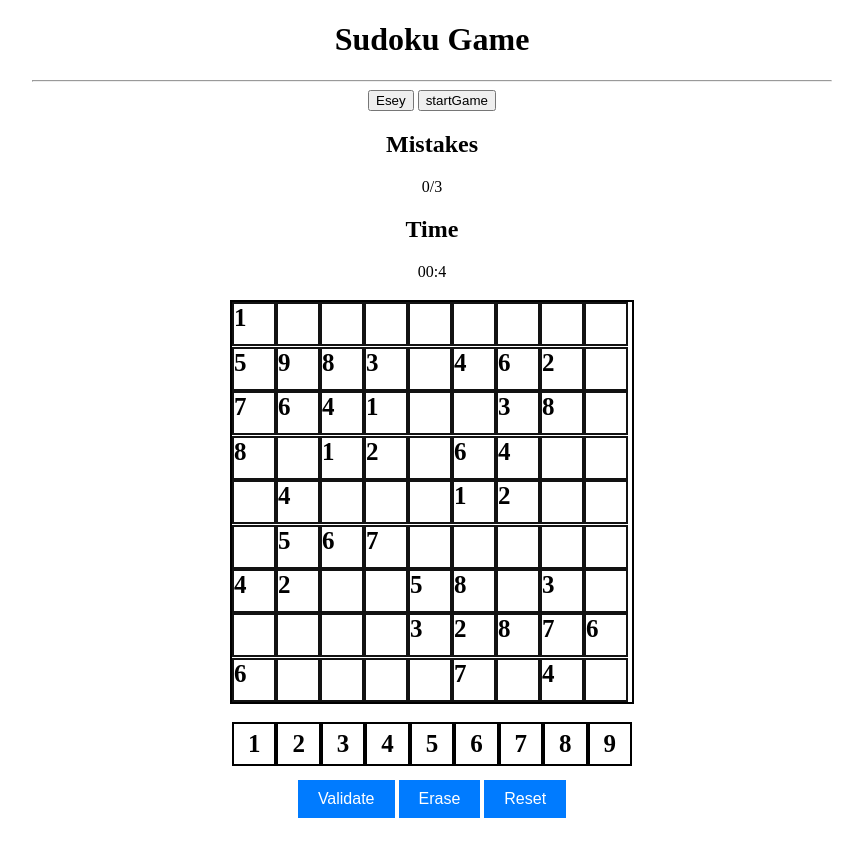
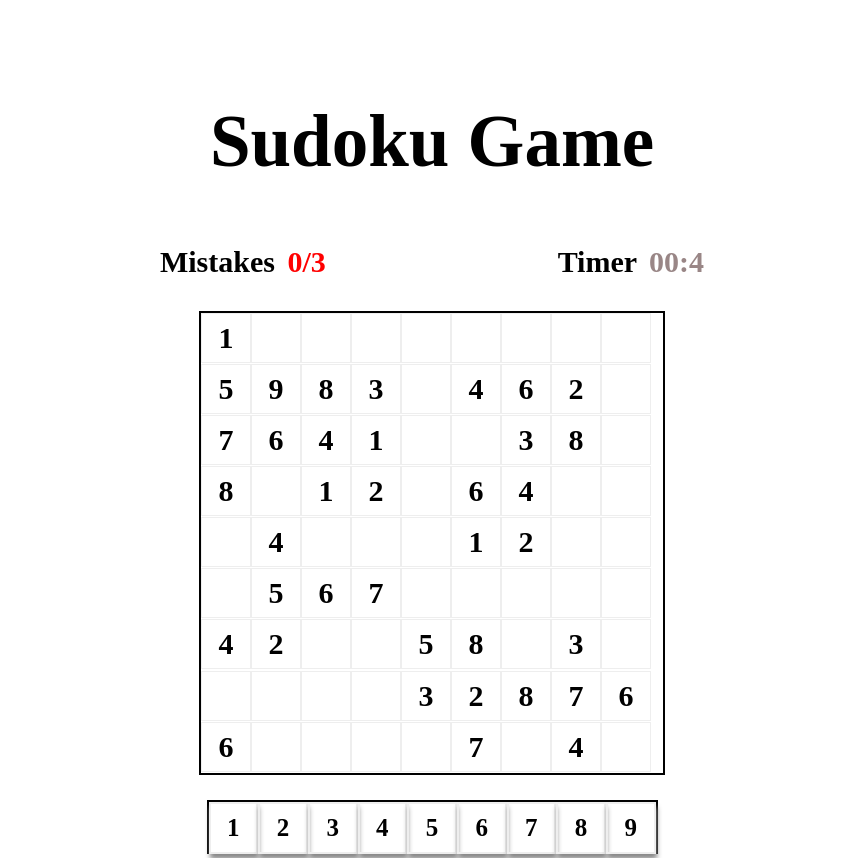
Before and after one commit to zainabkarim18/sudoku-game, a plain HTML site: page index.html in a window 1280 px wide. Shown: the top 858 px of the page, without its empty margins (208-1071 px from the left). Before the commit the page ends 829 px from the top, so only its background shows below. Drawn offline with Linux system fonts and the light colour scheme.

Commit message:
update css

```diff
--- a/css/style.css
+++ b/css/style.css
@@ -2,17 +2,47 @@
   max-width: 800px;
   height: 800px;
   margin: auto;
+  margin-top: 100px;
   text-align: center;
+}
+
+h1{
+  font-size: 73px;
+}
+.header {
+  display: flex;
+  justify-content: space-around;
+  align-items: center;
+  /* background-color: #f2f2f2; */
+  padding: 12px;
+}
+
+.header p {
+  margin: 0;
+  font-size: 30px;
+  font-weight: bold;
+}
+
+#mistakes{
+  margin-left: 5px;
+  color: red;
+}
+
+#time{
+    margin-left: 5px;
+    color:  #927d7dee;
 }
 
 
 .board {
-  border: 2px solid;
-  max-width: 400px;
-  height: 400px;
+  border: 2px solid black;
+  max-width: 462px;
+  height: 460px;
   margin: 0 auto;
   display: flex;
   flex-wrap: wrap;
+  background-color: #ffffff;
+  user-select: none;
 
 }
 
@@ -28,43 +58,53 @@
       font-weight: bold;
       box-sizing: border-box;
       border: 1px solid #ccc; */
-  width: 40px;
-  height: 40px;
+  width: 48px;
+  height: 48px;
   /* color: #fff; */
-  border: 2px solid rgb(18, 18, 18);
-  font-size: 25px;
+  border: 1px solid #EEEEEE;
+  font-size: 30px;
   font-weight: bold;
+  justify-content: center;
+  align-items: center;
+  /* cursor: pointer; */
   display: flex;
 }
 .numbers{
-  max-width: 400px;
-  height: 40px;
+  max-width: 447px;
+  height: 50px;
   margin: 0 auto;
+  margin-top: 25px;
+  background-color: #ffffff;
+  border: 2px solid black;
   /* background-color: #333; */
   display: flex;
 }
 
 .number{
   width: 400px;
-  height: 40px;
+  height: 48px;
   /* color:#fff; */
-  border: 2px solid;
+  border: 2px solid #EEEEEE;
   font-size: 25px;
   font-weight: bold;
   display: flex;
   justify-content: center;
   align-items: center;
+  box-shadow: 1px 5px 5px #888888;
+
 }
-#validate, #reset, #erase {
+#reset, #erase {
   padding: 10px 20px;
-  font-size: 16px;
+  margin: 30px 5px;
+  font-size: 40px;
   background-color: #007bff;
+  border-radius: 6px;
   color: #fff;
   border: none;
   cursor: pointer;
 }
 
-#validate:hover, #reset:hover, #erase:hover{
+#reset:hover, #erase:hover{
   background-color: #0056b3;
 }
 
--- a/index.html
+++ b/index.html
@@ -11,24 +11,22 @@
     <div class="container">
         <h1>Sudoku Game</h1>
 
-        <hr>
-        <div class="lo">
-        <button id="esey">Esey</button>
-        <button id="startGame">startGame</button>
-            <h2>Mistakes</h2>
-            <p  id="mistakes">0/3</p>
-            <h2 >Time</h2>
-            <p id="time">00:00</p>
+        <div class="header">
+        <!-- <button id="esey">Esey</button> -->
+        <!-- <button id="startGame">startGame</button> -->
+            <p>Mistakes <span id="mistakes">0/3</span></p>
+
+            <p>Timer <span id="time">00:00</span></p>
+
         </div>
 
         <h2></h2>
             <!-- 9x9 board -->
             <div class="board"></div>
-            <br>
+
             <!-- nmbers 1-9 -->
             <div class="numbers"></div>
-            <br>
-        <button id="validate">Validate</button>
+
         <button id="erase">Erase</button>
         <button id="reset">Reset</button>
     </div>
--- a/js/app.js
+++ b/js/app.js
@@ -13,7 +13,18 @@ let boardEsay = [
     [4, 2, 0, 0, 5, 8, 0, 3, 0],
     [0, 0, 0, 0, 3, 2, 8, 7, 6],
     [6, 0, 0, 0, 0, 7, 0, 4, 0]
+]
 
+let boardEasySolution = [
+    [1, 0, 0, 0, 0, 0, 0, 0, 0],
+    [5, 9, 8, 3, 0, 4, 6, 2, 0],
+    [7, 6, 4, 1, 0, 0, 3, 8, 0],
+    [8, 0, 1, 2, 0, 6, 4, 0, 0],
+    [0, 4, 0, 0, 0, 1, 2, 0, 0],
+    [0, 5, 6, 7, 0, 0, 0, 0, 0],
+    [4, 2, 0, 0, 5, 8, 0, 3, 0],
+    [0, 0, 0, 0, 3, 2, 8, 7, 6],
+    [6, 0, 0, 0, 0, 7, 0, 4, 0]
 ]
 let AddNum;
 let numbers;
@@ -24,13 +35,14 @@ let selectedNum;
 /*------------------------ Cached Element References ------------------------*/
 
 const boardEl = document.querySelector('#board')
-// const boxEl = document.querySelectorAll('.box');
 const numberEl = document.querySelectorAll('.number');
 const timeEl = document.querySelector('#time');
+const resetBtn = document.querySelector('#reset');
 
 /*-------------------------------- Functions --------------------------------*/
 
 const init = () => {
+
 
 }
 
@@ -101,7 +113,6 @@ const updateBoard = (element) => {
         }
     }
 
-    // for(let k = 2; )
 }
 
 const selectNum = (event) => {
@@ -119,10 +130,16 @@ const startTime = () => {
     }, 1000) // each  1 sec
 }
 
+
+
+
 /*----------------------------- Event Listeners -----------------------------*/
 
 
+resetBtn.addEventListener('click', init)
 // selectNum()
 startGame()
 updateBoard()
 startTime()
+
+// init()
```
